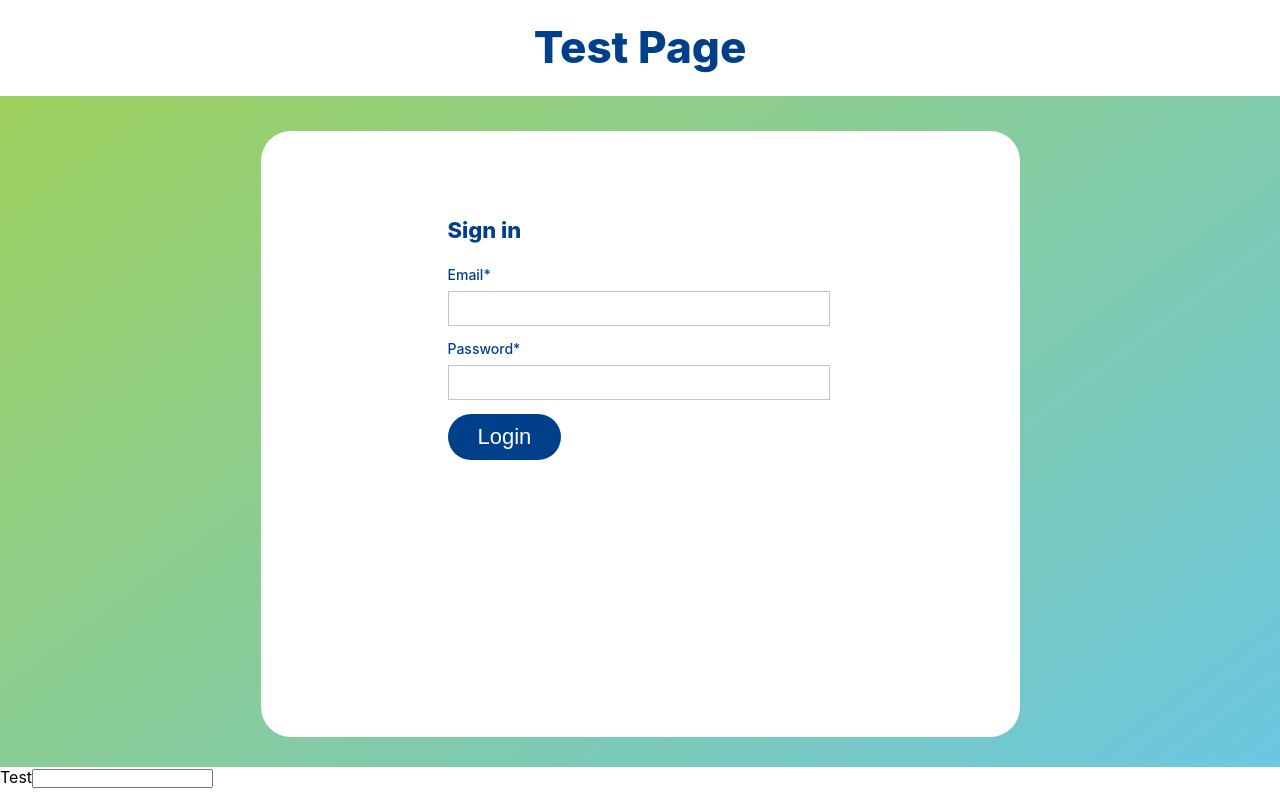
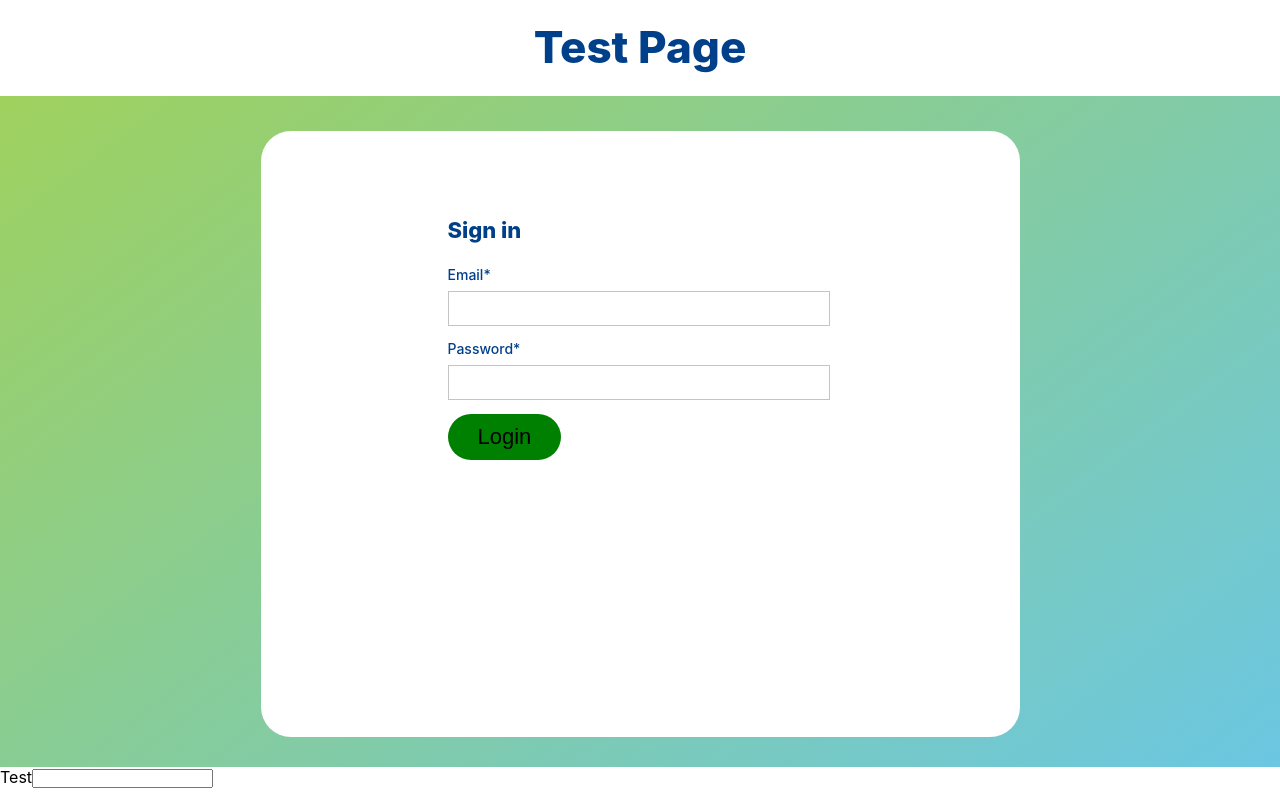
Before and after one commit to Ashokkumar-21/React-Test3, a React (Create React App) app in the folder client/: page / in a window 1280 px wide. Built offline with nearby package versions, Linux system fonts and the light colour scheme.

Commit message:
[Btn Name Change]

```diff
--- a/client/src/components/LoginBtn.tsx
+++ b/client/src/components/LoginBtn.tsx
@@ -10,7 +10,7 @@ interface LoginBtnProps {
 export const LoginBtn: React.FC<LoginBtnProps> = ({type,value,addclass}) => {
   return (
     <div>
-        <button className={`login-btn ${addclass}`} type={type} value={value}>Login</button>
+        <button className={`btn ${addclass}`} type={type} value={value}>Login</button>
     </div>
   );
 };
--- a/client/src/components/styles/LoginBtn.css
+++ b/client/src/components/styles/LoginBtn.css
@@ -1,20 +1,20 @@
-.login-btn{
+.btn{
     border: none;
     display:inline-block;
-    color: white;
     padding: 10px 30px 10px 30px;
     cursor: pointer;
     text-decoration: none;
     font-size: 22px;
-    background-color: #00408A;
     border-radius: 50px;
     text-align: center;
 }
 
 .green{
+    color: black;
     background-color: green;
 }
 
 .crimson{
+    color: white;
     background-color: crimson;
 }
--- a/client/src/pages/HomePage.tsx
+++ b/client/src/pages/HomePage.tsx
@@ -20,7 +20,7 @@ export const HomePage: React.FC<HomePageProps> = () => {
           <InputText type='password' id="text2" label="Password*" />
           </div>
           </form>
-          <LoginBtn type='submit' value='string' addclass="none"/>
+          <LoginBtn type='submit' value='string' addclass="green"/>
         </div>
       </div>
       <form>
```
